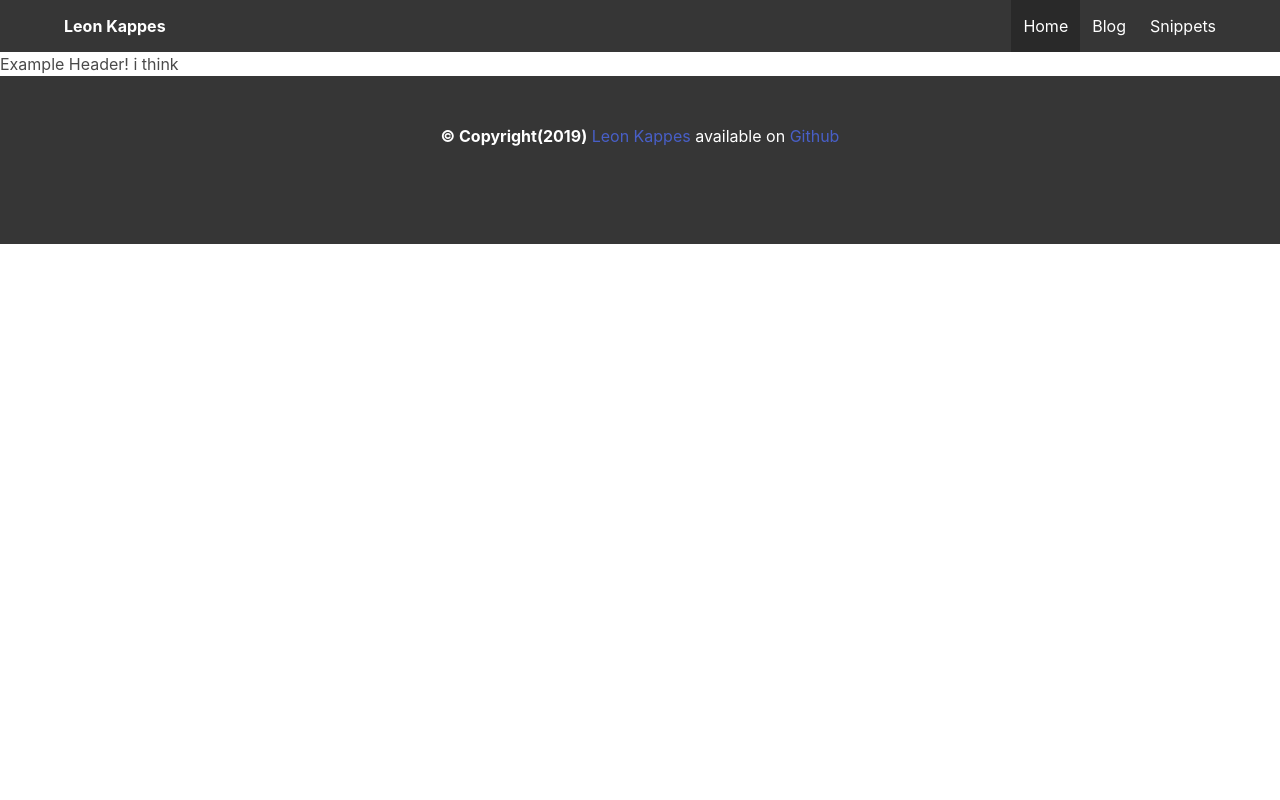
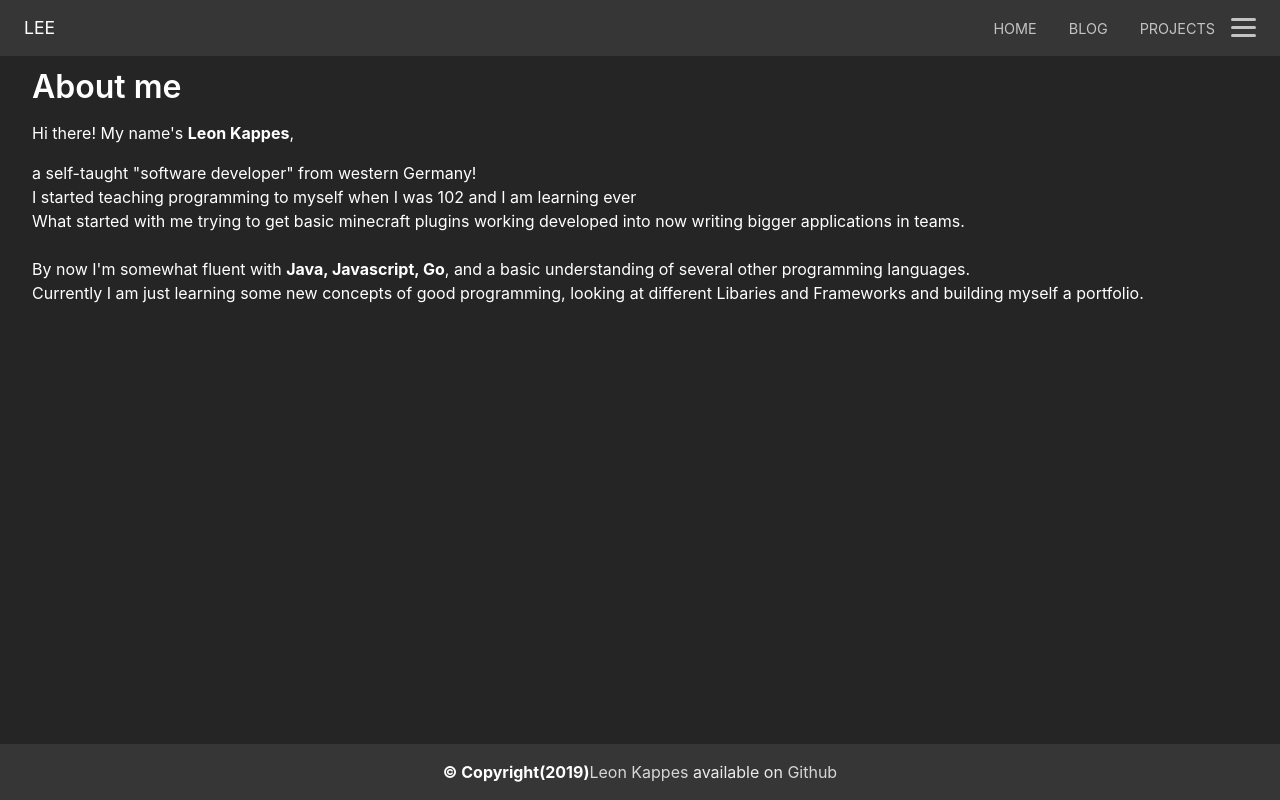
Before and after one commit to LeeDJD/Website-Frontend, a Nuxt app: page / in a window 1280 px wide. Built offline with nearby package versions, Linux system fonts and the light colour scheme.

Commit message:
Added A Fidget Spinner Navigation

```diff
--- a/components/Footer.vue
+++ b/components/Footer.vue
@@ -1,10 +1,10 @@
 <template>
-  <footer class="footer">
-    <div class="content has-text-centered">
-      <p class="has-text-white">
-        <strong class="has-text-white">© Copyright(2019)</strong> <a href="/">Leon Kappes</a> available on <a href="https://github.com/LeeDJD/Website-Frontend">Github</a>
-      </p>
-    </div>
+  <footer class="custom-footer">
+    <p class="mainline">
+      <strong class="has-text-white">© Copyright(2019)</strong>
+      <a href="/">Leon Kappes</a> available on
+      <a href="https://github.com/LeeDJD/Website-Frontend">Github</a>
+    </p>
   </footer>
 </template>
 
@@ -13,3 +13,27 @@ export default {
   name: 'Footer'
 }
 </script>
+
+<style lang="scss" scoped>
+.custom-footer {
+  background: hsl(0, 0%, 21%);
+  padding: 1rem 2rem;
+  display: flex;
+  flex-direction: row;
+  justify-content: center;
+  align-items: center;
+  .mainline {
+    text-align: center;
+    color: rgba(255, 255, 255, 0.9);
+
+    a {
+      color: rgba(255, 255, 255, 0.8);
+      transition-duration: 300ms;
+      &:hover {
+        color: white;
+        transition-duration: 300ms;
+      }
+    }
+  }
+}
+</style>
--- a/components/Header.vue
+++ b/components/Header.vue
@@ -1,33 +1,138 @@
 <template>
-  <nav class="navbar is-dark">
-    <div class="container">
-      <div class="navbar-brand">
-        <a class="navbar-item" href="#" style="font-weight: bold;">Leon Kappes</a>
-        <span class="navbar-burger burger" data-target="navMenu">
-          <span />
-          <span />
-          <span />
-        </span>
-      </div>
-      <div id="navMenu" class="navbar-menu">
-        <div class="navbar-end">
-          <nuxt-link to="/" class="navbar-item is-active">
-            Home
-          </nuxt-link>
-          <a href="#" class="navbar-item">Blog</a>
-          <nuxt-link to="/snippets" class="navbar-item">
-            Snippets
-          </nuxt-link>
-        </div>
+  <nav class="navbar">
+    <p class="brand">Lee</p>
+    <div class="spacer"/>
+    <ul class="nav-wrapper">
+      <li class="nav-item">
+        <a class="nav-link" href="/">Home</a>
+      </li>
+      <li class="nav-item">
+        <a class="nav-link" href="/">Blog</a>
+      </li>
+      <li class="nav-item">
+        <a class="nav-link" href="/">Projects</a>
+      </li>
+    </ul>
+    <div @click="toggleHamburger()">
+      <div id="mobile-hamburger" class="hamburger">
+        <span/>
+        <span/>
+        <span/>
       </div>
     </div>
   </nav>
 </template>
-
 <script>
 export default {
-  name: 'Header'
+  name: 'Header',
+  methods: {
+    toggleHamburger() {
+      document.getElementById('mobile-hamburger').classList.toggle('enabled')
+    }
+  }
 }
 </script>
-<style scoped>
+<style lang="scss" scoped>
+.navbar {
+  display: flex;
+  flex-direction: row;
+  background: hsl(0, 0, 21%);
+  align-items: center;
+  padding: 0 1.5rem;
+  .spacer {
+    flex-grow: 1;
+  }
+  .brand {
+    color: #fff;
+    text-transform: uppercase;
+    font-size: 1.1rem;
+  }
+  .nav-wrapper {
+    display: flex;
+    flex-direction: row;
+    justify-content: space-around;
+    list-style: none;
+    align-items: center;
+
+    .nav-item {
+      margin: 0.5rem 0;
+      padding: 0.5rem 1rem;
+      text-decoration: none;
+      .nav-link {
+        color: rgba(255, 255, 255, 0.7);
+        transition-duration: 200ms;
+        text-transform: uppercase;
+        font-size: 0.9rem;
+        &:hover {
+          color: white;
+          transition-duration: 200ms;
+        }
+      }
+      .nav-link:last-child {
+        transition-duration: 5s;
+        //margin-right: 10rem;
+      }
+    }
+  }
+  .hamburger {
+    color: transparent;
+    width: 25px;
+    height: 25px;
+    top: 0;
+    right: 1rem;
+    cursor: pointer;
+    vertical-align: baseline;
+    background: none;
+    span {
+      background: rgba(255, 255, 255, 0.7);
+      display: block;
+      height: 3px;
+      width: 100%;
+      border-radius: 5px;
+      margin-top: 5px;
+      transition: 1s ease-in-out;
+    }
+
+    span:nth-child(1) {
+      top: 0;
+    }
+
+    span:nth-child(2) {
+      top: 7px;
+    }
+
+    span:nth-child(3) {
+      top: 14px;
+    }
+
+    &.enabled {
+      span:nth-child(1) {
+        transform: rotate(-150deg);
+        transition: 1s ease-in-out;
+      }
+
+      span:nth-child(2) {
+        display: none;
+        transform: rotate(5000deg);
+        transition: 1s ease-in-out;
+      }
+
+      span:nth-child(3) {
+        transform: rotate(157deg);
+        transition: 1s ease-in-out;
+      }
+    }
+
+    &:hover {
+      color: white;
+      transition-delay: 200ms;
+    }
+  }
+}
+
+@media screen and (max-width: 500px) {
+  .navbar {
+    color: #fff;
+  }
+}
 </style>
--- a/layouts/default.vue
+++ b/layouts/default.vue
@@ -5,22 +5,7 @@
 </template>
 
 <style>
-  /*html {
-      font-family: 'Source Sans Pro', -apple-system, BlinkMacSystemFont, 'Segoe UI',
-        Roboto, 'Helvetica Neue', Arial, sans-serif;
-      font-size: 16px;
-      word-spacing: 1px;
-      -ms-text-size-adjust: 100%;
-      -webkit-text-size-adjust: 100%;
-      -moz-osx-font-smoothing: grayscale;
-      -webkit-font-smoothing: antialiased;
-      box-sizing: border-box;
-    }
-
-    *,
-    *:before,
-    *:after {
-      box-sizing: border-box;
-      margin: 0;
-    }*/
+html {
+  background-color: #252525;
+}
 </style>
--- a/nuxt.config.js
+++ b/nuxt.config.js
@@ -20,7 +20,7 @@ module.exports = {
   /*
   ** Customize the progress-bar color
   */
-  loading: { color: '#fff' },
+  loading: { color: '#272727' },
 
   /*
   ** Global CSS
--- a/package.json
+++ b/package.json
@@ -13,7 +13,6 @@
     "precommit": "npm run lint"
   },
   "dependencies": {
-    "@nuxtjs/bulma": "^1.2.1",
     "@nuxtjs/pwa": "^2.6.0",
     "bulma": "^0.7.4",
     "cross-env": "^5.2.0",
--- a/pages/index.vue
+++ b/pages/index.vue
@@ -1,7 +1,18 @@
 <template>
   <div>
     <Header />
-    <h1>Example Header! i think</h1>
+    <div class="container is-fluid has-text-white content">
+      <h1 class="has-text-white is-large">
+        About me
+      </h1>
+      <p>Hi there! My name's <strong class="has-text-white">Leon Kappes</strong>,</p><p>
+        a self-taught "software developer" from western Germany!<br>
+        I started teaching programming to myself when I was 102 and I am learning ever<br>
+        What started with me trying to get basic minecraft plugins working developed into now writing bigger applications in teams.<br><br>
+        By now I'm somewhat fluent with <strong class="has-text-white">Java, Javascript, Go</strong>, and a basic understanding of several other programming languages.<br>
+        Currently I am just learning some new concepts of good programming, looking at different Libaries and Frameworks and building myself a portfolio.
+      </p>
+    </div>
     <Footer />
   </div>
 </template>
@@ -18,5 +29,18 @@ export default {
 }
 </script>
 
-<style>
+<style scoped lang="scss">
+.container {
+  height: 100%;
+  position: relative;
+  padding-top: 1%;
+  @media only screen and (max-width: 600px) {
+    padding-left: 3%;
+  }
+}
+footer {
+  bottom: 0;
+  position: absolute;
+  width: 100%;
+}
 </style>
```
Also changed, not shown: components/Header_old.vue (added, +33 -0 lines), .eslintrc.js, 2 other files (tests, documents, lock files or other folders).
